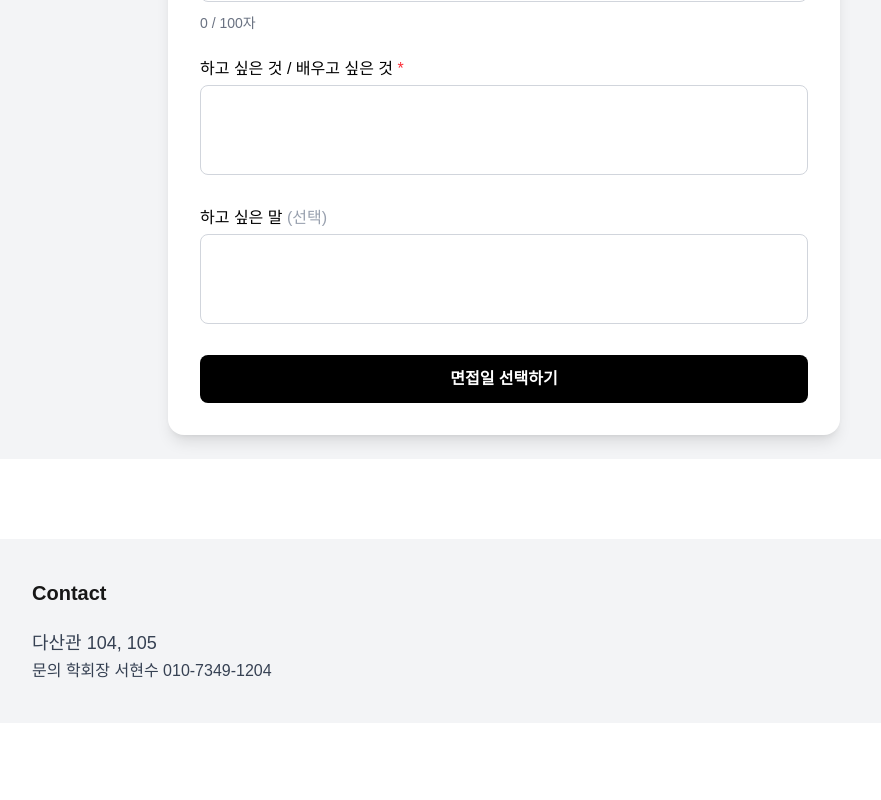
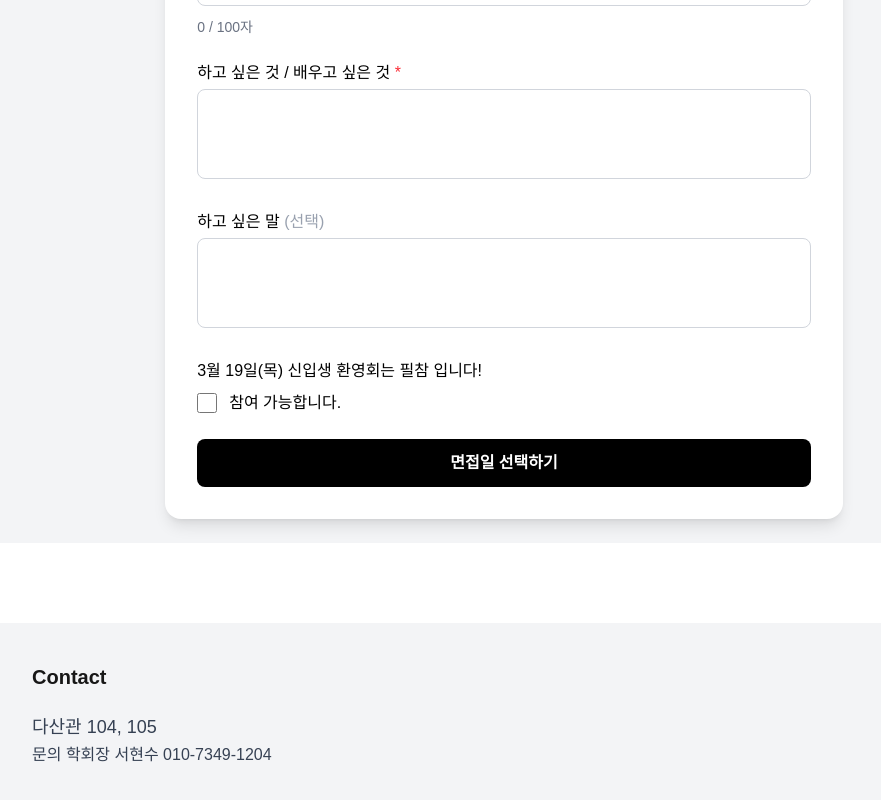
Before and after one commit to CSPCLAB/cspc-recruit-2026, a Next.js app: page /apply in a window 1280 px wide. Shown: the part 1026-1826 px from the top of the page, without its empty margins (136-1017 px from the left). Before the commit the page ends 1749 px from the top, so only its background shows below. Built offline with nearby package versions, Linux system fonts and the light colour scheme.

Commit message:
신환회 참여 여부

```diff
--- a/app/apply/page.tsx
+++ b/app/apply/page.tsx
@@ -15,6 +15,9 @@ export default function ApplyPage() {
   //전화번호, 학번 형식
   const [studentIdError, setStudentIdError] = useState(false);
   const [phoneError, setPhoneError] = useState(false);
+
+  //신환회 참여 여부
+  const [orientation, setOrientation] = useState(false);
 
   const router = useRouter();
 
@@ -67,6 +70,7 @@ export default function ApplyPage() {
       motivation: formData.get("motivation"),
       goal: formData.get("goal"),
       comment: formData.get("comment"),
+      orientation: orientation,
     };
 
     try {
@@ -98,8 +102,8 @@ export default function ApplyPage() {
 
   return (
     <main className="min-h-screen bg-gray-100 flex items-center justify-center p-6">
-      <div className="w-full max-w-2xl bg-white rounded-2xl shadow-lg p-8">
-        <h1 className="text-3xl font-bold mb-2 text-black">2026 CSPC 학회원 모집</h1>
+      <div className="w-full sm:w-[90%] md:w-[70%] lg:w-[55%] bg-white text-black rounded-2xl shadow-lg p-6 sm:p-8">
+        <h1 className="text-3xl md:text-4xl font-bold mb-2 text-black">2026 CSPC 학회원 모집</h1>
         <p className="text-gray-500 mb-8">
           아래 항목을 정확하게 작성해 주세요.
         </p>
@@ -249,6 +253,25 @@ export default function ApplyPage() {
             />
           </div>
 
+          {/* 신환회 참여 여부 */}
+          <div>
+            <label className="block font-medium mb-2 text-black">
+              3월 19일(목) 신입생 환영회는 필참 입니다!
+            </label>
+
+            <label className = "flex items-center gap-3 cursor-pointer">
+              <input
+                type = "checkbox"
+                checked = {orientation}
+                onChange = {(e)=>setOrientation(e.target.checked)}
+                className = "w-5 h-5"
+              />
+              <span className = "text-black">
+                참여 가능합니다.
+              </span>
+            </label>
+          </div>
+
           {/* 면접 페이지 넘어가는 버튼 */}
           <button
             type="submit"
```
